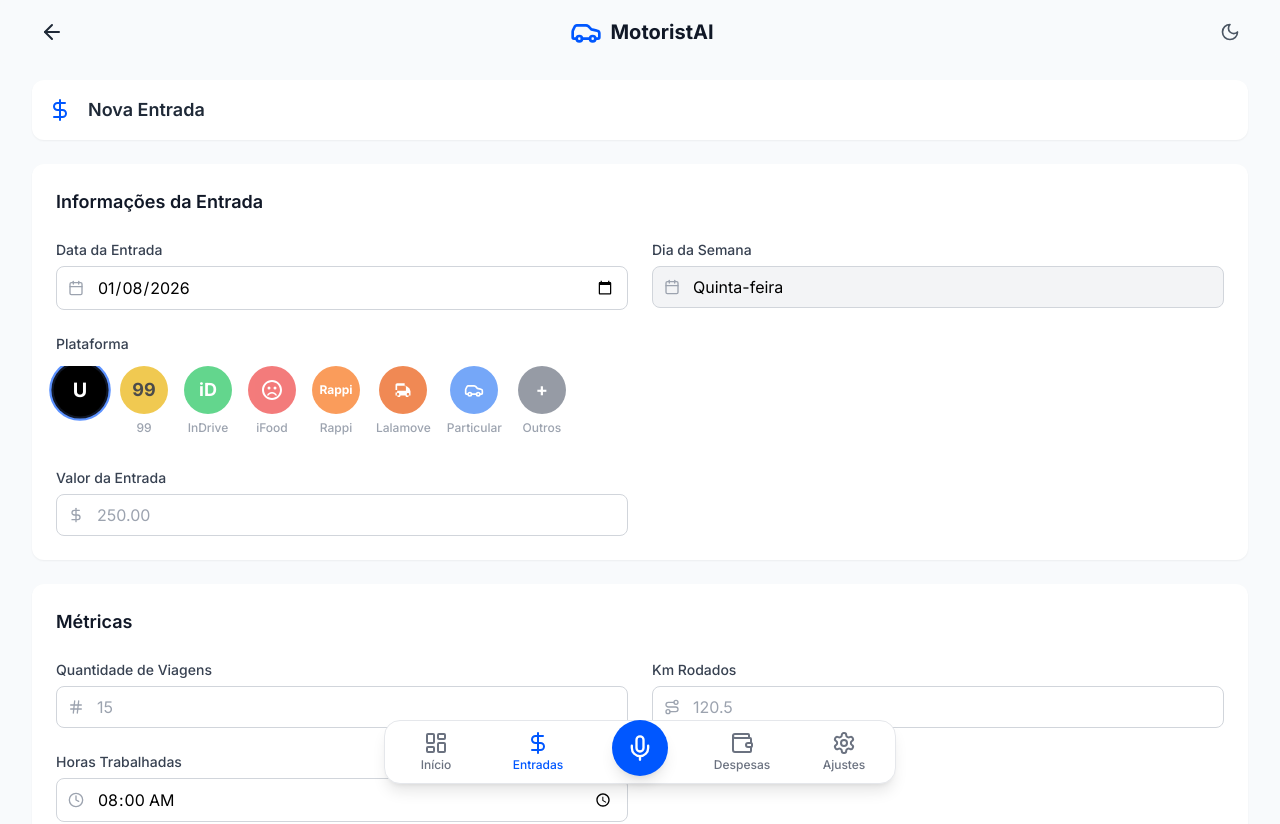
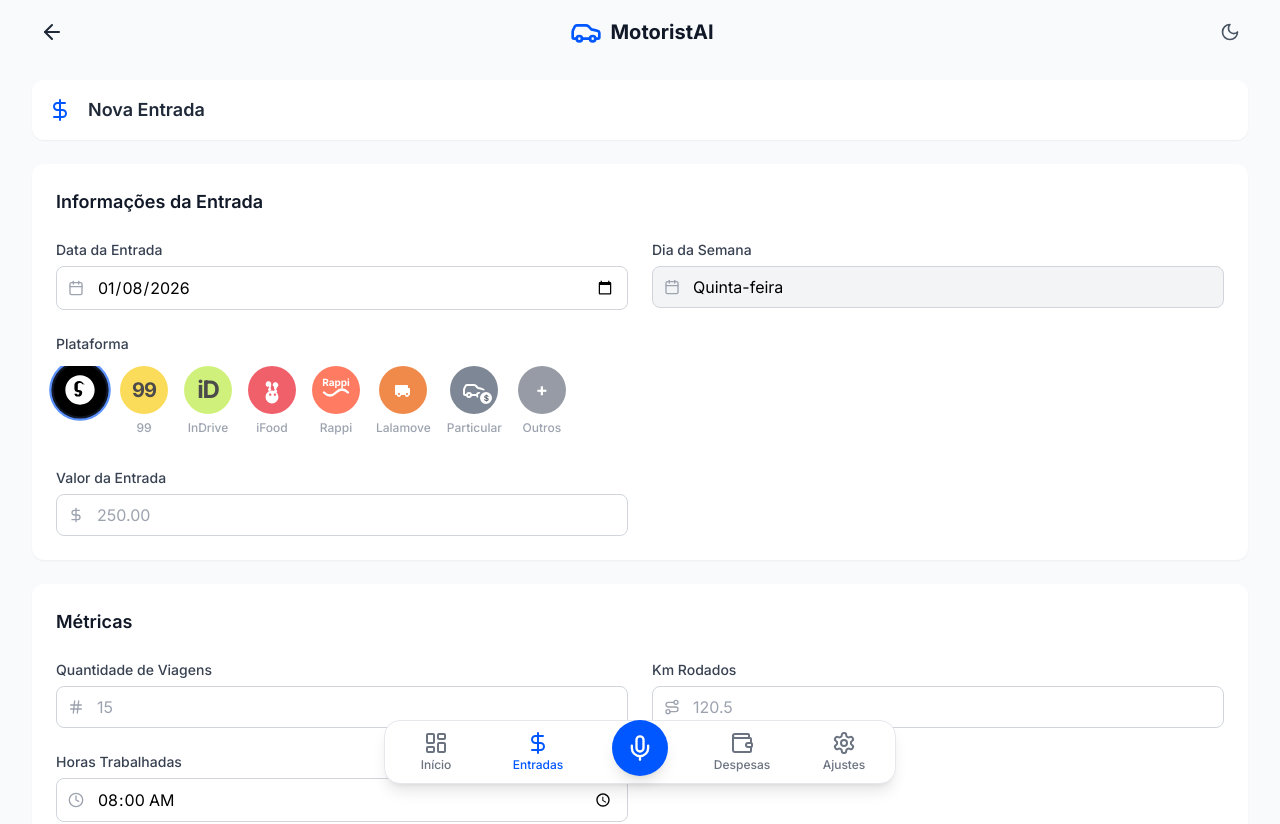
Before and after one commit to EuAleCorrea/MotoristAI, a React (Vite) app: page /entradas/nova in a window 1280 px wide. Shown: the top 824 px of the page. Built offline with nearby package versions, Linux system fonts and the light colour scheme.

Commit message:
style: Update platform icons to match mockup exactly (InDrive black text, Rappi mustache, Uber logo)

```diff
--- a/src/components/forms/PlatformSelector.tsx
+++ b/src/components/forms/PlatformSelector.tsx
@@ -8,65 +8,76 @@
     icon: React.ReactNode;
 }
 
-// SVG icons for each platform
-const UberIcon = () => (
-    <svg viewBox="0 0 24 24" className="w-6 h-6" fill="white">
-        <path d="M12 2C6.48 2 2 6.48 2 12s4.48 10 10 10 10-4.48 10-10S17.52 2 12 2zm0 3c.55 0 1 .45 1 1v6c0 .55-.45 1-1 1s-1-.45-1-1V6c0-.55.45-1 1-1zm0 10c-.55 0-1-.45-1-1s.45-1 1-1 1 .45 1 1-.45 1-1 1z" />
-    </svg>
-);
-
 const PLATFORMS: Platform[] = [
     {
         id: 'Uber',
         name: 'Uber',
         bgColor: 'bg-black',
-        icon: <span className="text-white font-bold text-lg">U</span>
+        icon: (
+            <svg viewBox="0 0 24 24" className="w-8 h-8" fill="white">
+                <path d="M12,2 C6.48,2 2,6.48 2,12 C2,17.52 6.48,22 12,22 C17.52,22 22,17.52 22,12 C22,6.48 17.52,2 12,2 Z M15.5,8 L13.5,8 C13.5,7.5 12.8,7.2 12,7.2 C11.2,7.2 10.5,7.6 10.5,8.2 L10.5,12 L11.2,12 C12.8,12 13.5,12.8 13.5,13.8 C13.5,15.2 12.5,16.5 10.8,16.5 L10.5,16.5 C9,16.5 8.2,15.5 8.2,14.5 L10,14.5 C10,14.8 10.2,15.2 10.8,15.2 C11.2,15.2 11.5,14.8 11.5,14.2 L11.5,13.5 L10.5,13.5 C9.2,13.5 8.2,12.5 8.2,11.2 L8.2,8.5 C8.2,7 9.5,5.8 11.5,5.8 C12.8,5.8 13.8,6.5 14.2,7.5 L15.5,8 Z" />
+            </svg>
+        )
     },
     {
         id: '99',
         name: '99',
-        bgColor: 'bg-yellow-500',
-        icon: <span className="text-black font-bold text-lg">99</span>
+        bgColor: 'bg-yellow-400',
+        icon: <span className="text-black font-extrabold text-xl font-sans tracking-tighter">99</span>
     },
     {
         id: 'inDrive',
         name: 'InDrive',
-        bgColor: 'bg-green-500',
-        icon: <span className="text-white font-bold text-lg">iD</span>
+        bgColor: 'bg-[#bceb42]', // Lime green from mockup
+        icon: <span className="text-black font-bold text-2xl tracking-tighter">iD</span>
     },
     {
         id: 'iFood',
         name: 'iFood',
-        bgColor: 'bg-red-500',
+        bgColor: 'bg-[#ea1d2c]',
         icon: (
-            <svg viewBox="0 0 24 24" className="w-6 h-6" fill="white">
-                <circle cx="9" cy="10" r="1.5" />
-                <circle cx="15" cy="10" r="1.5" />
-                <path d="M12 2C6.48 2 2 6.48 2 12s4.48 10 10 10 10-4.48 10-10S17.52 2 12 2zm0 18c-4.41 0-8-3.59-8-8s3.59-8 8-8 8 3.59 8 8-3.59 8-8 8zm0-6c-2.33 0-4.32 1.45-5.12 3.5h1.67c.69-1.19 1.97-2 3.45-2s2.75.81 3.45 2h1.67c-.8-2.05-2.79-3.5-5.12-3.5z" />
+            <svg viewBox="0 0 24 24" className="w-7 h-7" fill="white">
+                <path d="M12.91,6.57c0.7-1.16,2.18-1.54,3.34-0.85c1.16,0.7,1.54,2.18,0.85,3.34c-0.23,0.38-0.54,0.68-0.9,0.88v0.01 c-0.03,0.01-0.05,0.03-0.08,0.04c-0.12,0.65-0.34,1.27-0.64,1.86c0.55,0.18,0.96,0.68,0.96,1.28c0,0.75-0.6,1.35-1.35,1.35 s-1.35-0.6-1.35-1.35c0-0.45,0.22-0.84,0.56-1.1c-0.42-0.88-0.65-1.85-0.65-2.88c0-0.06,0-0.12,0.01-0.18 C12.44,8.44,12.38,7.46,12.91,6.57z" />
+                <path d="M7.75,9.06c-1.16-0.7-1.54-2.18-0.85-3.34c0.7-1.16,2.18-1.54,3.34-0.85c0.88,0.53,1.3,1.53,1.11,2.44 c0.01,0.06,0.01,0.12,0.01,0.18c0,1.02-0.23,2-0.65,2.88c0.34,0.26,0.56,0.65,0.56,1.1c0,0.75-0.6,1.35-1.35,1.35 c-0.75,0-1.35-0.6-1.35-1.35c0-0.6,0.41-1.1,0.96-1.28c-0.3-0.59-0.52-1.21-0.64-1.86c-0.02-0.01-0.05-0.03-0.08-0.04v-0.01 C8.45,9.88,8.08,9.54,7.75,9.06z" />
+                <path d="M12,12.5c-3.03,0-5.5,2.47-5.5,5.5S8.97,23.5,12,23.5s5.5-2.47,5.5-5.5S15.03,12.5,12,12.5z M10.5,17 c-0.55,0-1-0.45-1-1s0.45-1,1-1s1,0.45,1,1S11.05,17,10.5,17z M14.5,17c-0.55,0-1-0.45-1-1s0.45-1,1-1s1,0.45,1,1 S15.05,17,14.5,17z" />
             </svg>
         )
     },
     {
         id: 'Rappi',
         name: 'Rappi',
-        bgColor: 'bg-orange-500',
-        icon: <span className="text-white font-bold text-xs">Rappi</span>
+        bgColor: 'bg-[#ff441f]',
+        icon: (
+            <div className="flex flex-col items-center justify-center -mt-1">
+                <span className="text-white font-bold text-[10px] leading-tight">Rappi</span>
+                <svg viewBox="0 0 100 40" className="w-8 h-3 text-white fill-current">
+                    <path d="M10,15 Q30,35 50,15 Q70,-5 90,15" stroke="white" strokeWidth="8" fill="none" strokeLinecap="round" />
+                </svg>
+            </div>
+        )
     },
     {
         id: 'Lalamove',
         name: 'Lalamove',
-        bgColor: 'bg-orange-600',
+        bgColor: 'bg-[#ea5900]',
         icon: (
-            <svg viewBox="0 0 24 24" className="w-5 h-5" fill="white">
-                <path d="M18 18.5c.83 0 1.5-.67 1.5-1.5s-.67-1.5-1.5-1.5-1.5.67-1.5 1.5.67 1.5 1.5 1.5zM19.5 9.5l1.5 4v5h-2c0 1.1-.9 2-2 2s-2-.9-2-2H9c0 1.1-.9 2-2 2s-2-.9-2-2H3v-3.5h2V12H3V6c0-1.1.9-2 2-2h9v3.5h2.5l3 2.5zM6 18.5c.83 0 1.5-.67 1.5-1.5s-.67-1.5-1.5-1.5-1.5.67-1.5 1.5.67 1.5 1.5 1.5zM15.5 9.5V7H5v6h10.5V9.5z" />
+            <svg viewBox="0 0 24 24" className="w-6 h-6" fill="white">
+                <path d="M19 13v-2c0-.55-.45-1-1-1h-1V8c0-.55-.45-1-1-1H5c-.55 0-1 .45-1 1v8c0 .55.45 1 1 1h1c0 1.1.9 2 2 2s2-.9 2-2h4c0 1.1.9 2 2 2s2-.9 2-2h1v-4h-1zm-11 4c-.55 0-1-.45-1-1s.45-1 1-1 1 .45 1 1-.45 1-1 1zm8 0c-.55 0-1-.45-1-1s.45-1 1-1 1 .45 1 1-.45 1-1 1z" />
             </svg>
         )
     },
     {
         id: 'Particular',
         name: 'Particular',
-        bgColor: 'bg-blue-500',
-        icon: <Car className="w-5 h-5 text-white" />
+        bgColor: 'bg-slate-600',
+        icon: (
+            <div className="relative">
+                <Car className="w-6 h-6 text-white" />
+                <div className="absolute -bottom-1 -right-2 bg-white rounded-full w-4 h-4 flex items-center justify-center border-2 border-slate-600">
+                    <span className="text-[8px] font-bold text-slate-800">$</span>
+                </div>
+            </div>
+        )
     },
     {
         id: 'Outros',
@@ -92,9 +103,9 @@
             <div
                 className="flex gap-4 overflow-x-auto pb-2 -mx-2 px-2"
                 style={{
-                    scrollbarWidth: 'none',
-                    msOverflowStyle: 'none',
-                    WebkitOverflowScrolling: 'touch',
+                    scrollbarWidth: 'none', /* Firefox */
+                    msOverflowStyle: 'none', /* IE/Edge */
+                    WebkitOverflowScrolling: 'touch', /* Smooth scrolling on iOS */
                 }}
             >
                 {PLATFORMS.map((platform) => {
```
Also changed, not shown: 5 other files (tests, documents, lock files or other folders).
